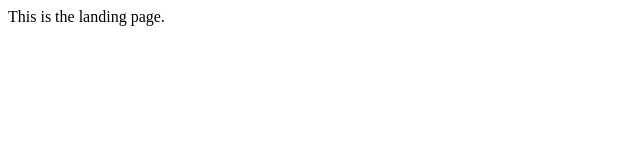
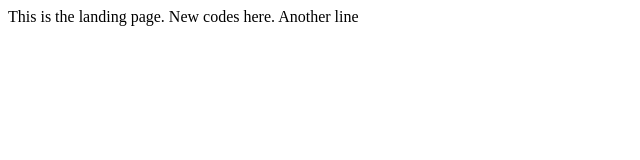
Before and after one commit to atomty1/testproject2, a plain HTML site: page index.html in a window 1280 px wide. Shown: the whole page, without its empty margins (0-640 px from the left). Drawn offline with Linux system fonts and the light colour scheme.

Commit message:
New lines added to the landing page

```diff
--- a/index.html
+++ b/index.html
@@ -7,5 +7,7 @@
 </head>
 <body>
     This is the landing page.
+    New codes here.
+    Another line
 </body>
 </html>
```
